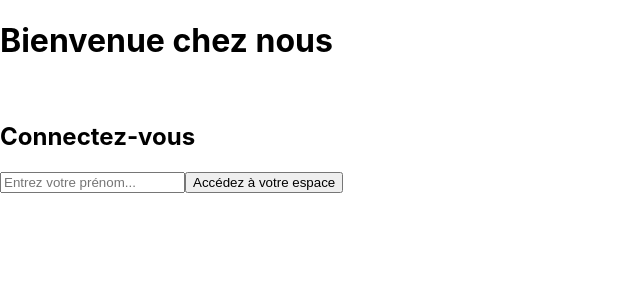
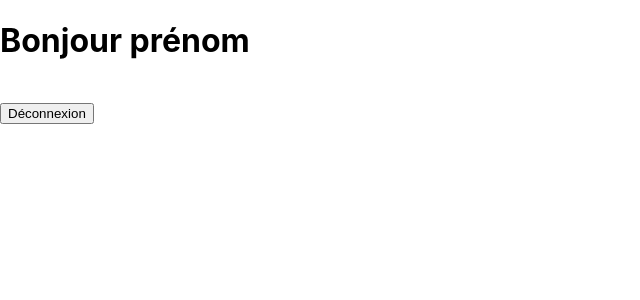
Before and after one commit to Ovgodd/crazee-burger, a React (Create React App) app: page /order in a window 1280 px wide. Shown: the top 300 px of the page, without its empty margins (0-640 px from the left). Built offline with nearby package versions, Linux system fonts and the light colour scheme.

Commit message:
✨ F02: APP > Install routing system

```diff
--- a/src/App.js
+++ b/src/App.js
@@ -1,19 +1,18 @@
-import { BrowserRouter, Route, Routes } from "react-router-dom";
+import { Route, Routes } from "react-router-dom";
 import ErrorPage from "./components/pages/login/ErrorPage";
 import LoginPage from "./components/pages/login/LoginPage";
-import OrderPage from "./components/pages/login/OrderPage";
+import OrderPage from "./components/pages/order/OrderPage";
 
 function App() {
   // affichage(render)
-  <BrowserRouter>
+
+  return (
     <Routes>
       <Route path="/" element={<LoginPage />} />
-      {/* The next line is very important for the Navigate component to work */}
-      <Route path="/orderpage" element={<OrderPage />} />
+      <Route path="/order" element={<OrderPage />} />
       <Route path="*" element={<ErrorPage />} />
     </Routes>
-  </BrowserRouter>;
-  return <LoginPage />;
+  );
 }
 
 export default App;
--- a/src/components/pages/login/LoginForm.js
+++ b/src/components/pages/login/LoginForm.js
@@ -1,6 +1,5 @@
 import React, { useState } from "react";
 import { isValidName } from "./utils";
-import { useNavigate } from "react-router-dom";
 export default function LoginForm() {
   // state(état, données)
   const [name, setName] = useState("");
--- a/src/components/pages/login/OrderPage.js
+++ b/src/components/pages/order/OrderPage.js
@@ -1,5 +1,4 @@
 import React from "react";
-
 export default function OrderPage() {
   return (
     <div>
--- a/src/index.js
+++ b/src/index.js
@@ -1,13 +1,16 @@
-import React from 'react';
-import ReactDOM from 'react-dom/client';
-import './index.css';
-import App from './App';
-import reportWebVitals from './reportWebVitals';
+import React from "react";
+import ReactDOM from "react-dom/client";
+import "./index.css";
+import App from "./App";
+import reportWebVitals from "./reportWebVitals";
+import { BrowserRouter } from "react-router-dom";
 
-const root = ReactDOM.createRoot(document.getElementById('root'));
+const root = ReactDOM.createRoot(document.getElementById("root"));
 root.render(
   <React.StrictMode>
-    <App />
+    <BrowserRouter>
+      <App />
+    </BrowserRouter>
   </React.StrictMode>
 );
 
```
